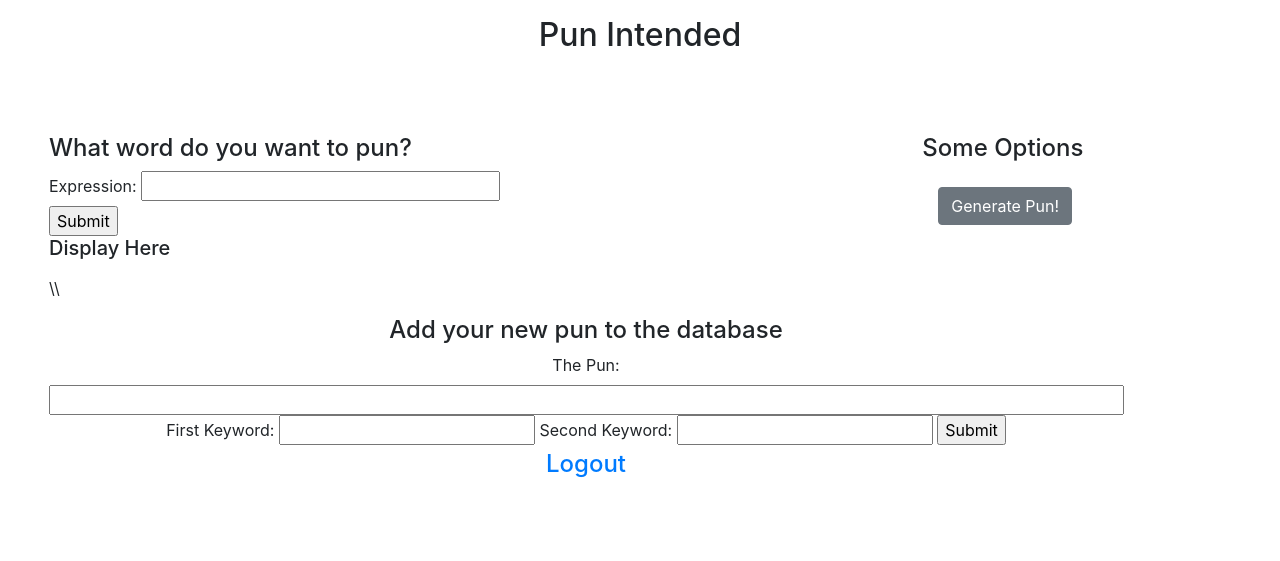
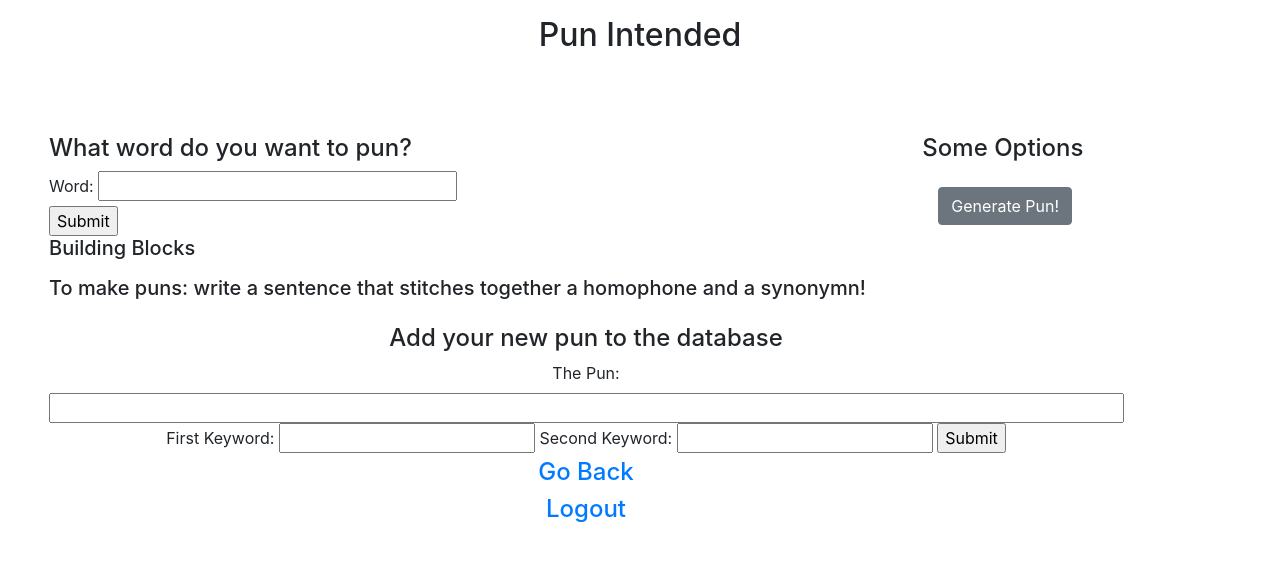
Before and after one commit to vsbluth5/pun-project, a Flask app: page /generate in a window 1280 px wide. Shown: the top 561 px of the page. Run offline with Flask 2, Linux system fonts and the light colour scheme; some libraries are stand-ins or nearby versions.

Commit message:
updated generate.html

```diff
--- a/templates/generate.html
+++ b/templates/generate.html
@@ -3,19 +3,18 @@
 {% block listcontent %}
 <h4>What word do you want to pun?</h4>
 	<form method="post" action="/pun/word">
-		<label for="expression">Expression:</label>
+		<label for="expression">Word:</label>
 		<input type="text" name="expression" value=""size="30"><br>
 		<input type="submit" value="Submit">
     </form>
-<h5>Display Here</h5>
+<h5>Building Blocks</h5>
 
     <ul>
    {% for key, value in records.items() %}
         <li>{{ key }}: {{ value }}</li>
     {% endfor %}
     </ul>
-\\
-
+ <h5>To make puns: write a sentence that stitches together a homophone and a synonymn!</h5>
 
 {% endblock %}
 
@@ -35,5 +34,6 @@
 		<input type="text" name="key2" value="">
 		<input type="submit" value="Submit">
             </form>
+        <h4><a href='/mainpage'>Go Back</a></h4>
 		{% endblock %}
         {% block logout %}<a href='/logout'>Logout</a>{% endblock %}
```
